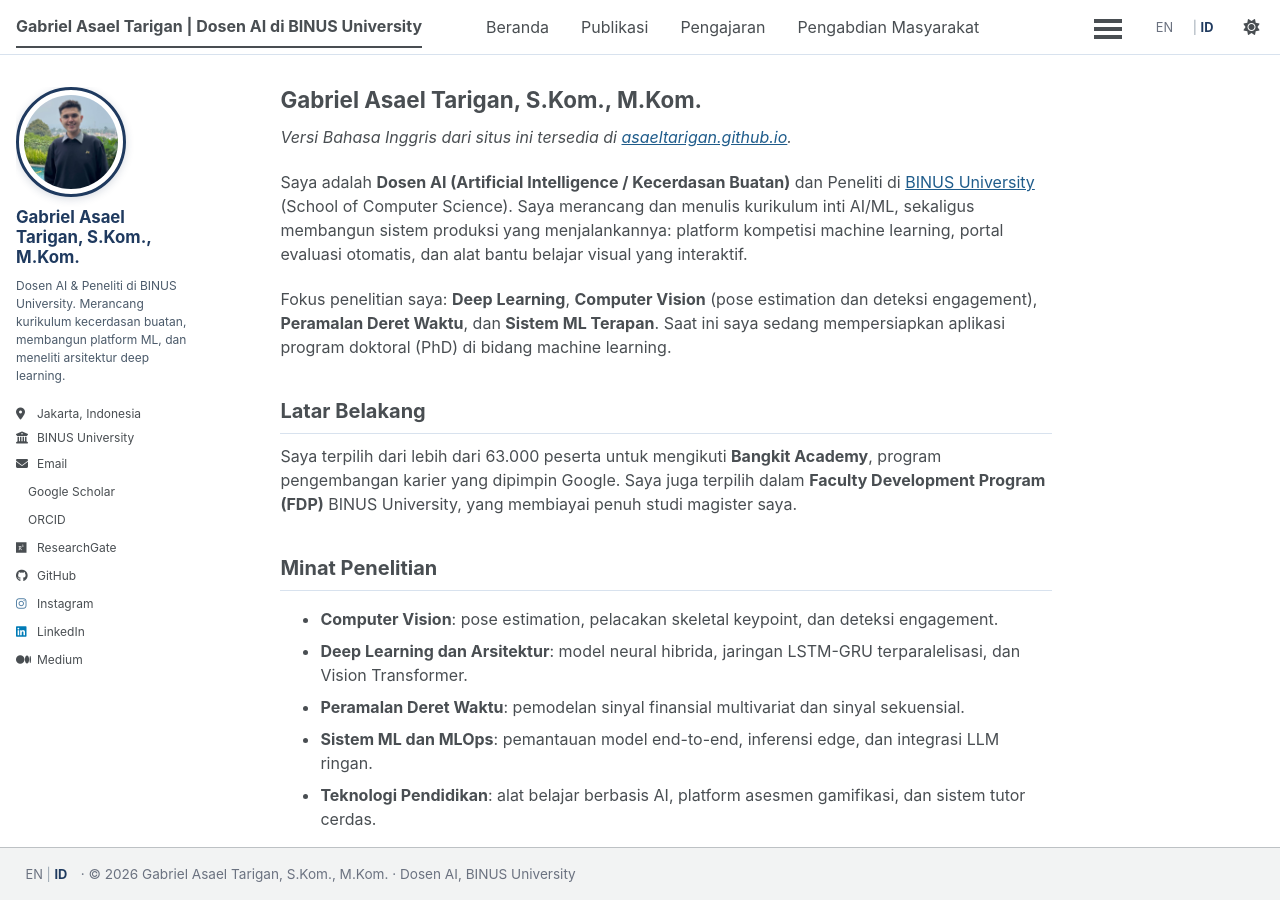
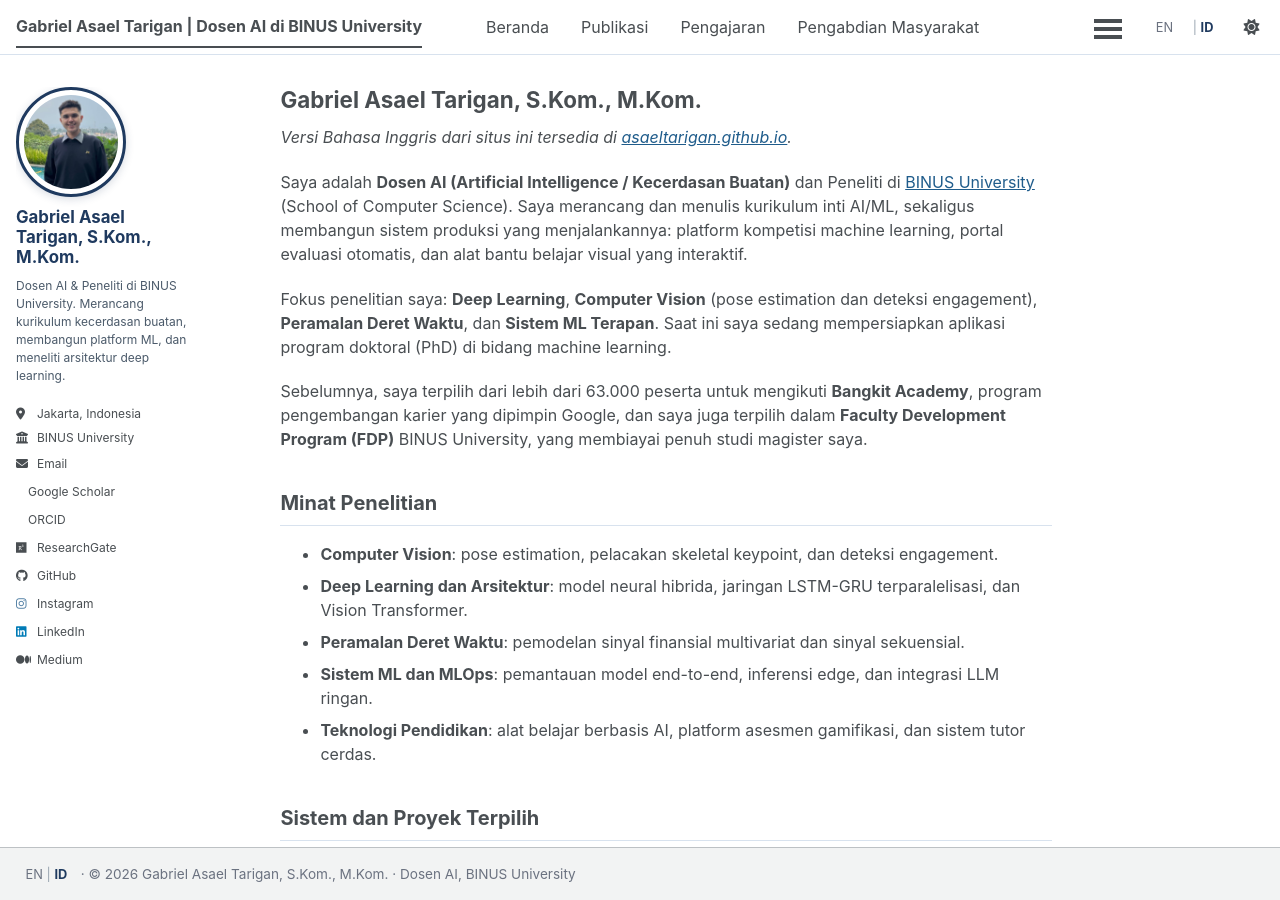
Before and after one commit to asaeltarigan/id, a Jekyll site: the page built from _pages/about.md, in a window 1280 px wide and 900 px high. Built offline with Jekyll 4.4.1, drawn with Linux system fonts in a browser that asks for light colours; a style sheet for code colours, icons or effects is not loaded.

Commit message:
Beranda: gabungkan riwayat Bangkit/FDP ke dalam paragraf perkenalan

```diff
--- a/_pages/about.md
+++ b/_pages/about.md
@@ -14,9 +14,7 @@ Saya adalah **Dosen AI (Artificial Intelligence / Kecerdasan Buatan)** dan Penel
 
 Fokus penelitian saya: **Deep Learning**, **Computer Vision** (pose estimation dan deteksi engagement), **Peramalan Deret Waktu**, dan **Sistem ML Terapan**. Saat ini saya sedang mempersiapkan aplikasi program doktoral (PhD) di bidang machine learning.
 
-## Latar Belakang
-
-Saya terpilih dari lebih dari 63.000 peserta untuk mengikuti **Bangkit Academy**, program pengembangan karier yang dipimpin Google. Saya juga terpilih dalam **Faculty Development Program (FDP)** BINUS University, yang membiayai penuh studi magister saya.
+Sebelumnya, saya terpilih dari lebih dari 63.000 peserta untuk mengikuti **Bangkit Academy**, program pengembangan karier yang dipimpin Google, dan saya juga terpilih dalam **Faculty Development Program (FDP)** BINUS University, yang membiayai penuh studi magister saya.
 
 ## Minat Penelitian
 
```
